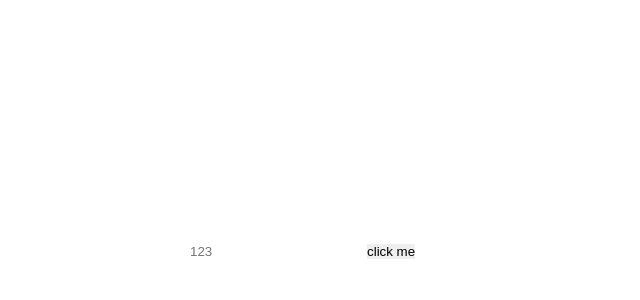
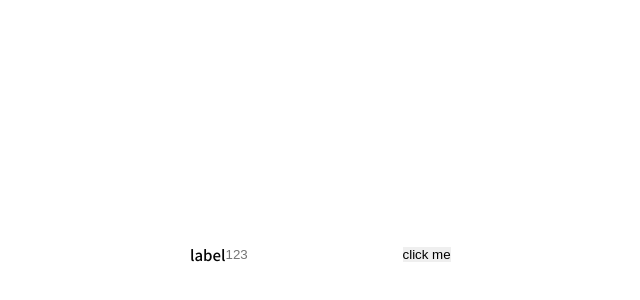
Before and after one commit to youngme92/react-ui, a React (Vite) app: page / in a window 1280 px wide. Shown: the part 158-458 px from the top of the page, without its empty margins (450-1090 px from the left). Built offline with nearby package versions, Linux system fonts and the light colour scheme.

Commit message:
fix: add ref label component

```diff
--- a/src/components/Label.tsx
+++ b/src/components/Label.tsx
@@ -1,13 +1,16 @@
-import { LabelHTMLAttributes } from "react"
+import React, { LabelHTMLAttributes, ForwardedRef, forwardRef } from "react"
 
 interface LabelProps extends LabelHTMLAttributes<HTMLLabelElement> {
   children: React.ReactNode
 }
 
-export default function Label({ children, ...props }: LabelProps) {
+export default forwardRef(function Label(
+  { children, ...props }: LabelProps,
+  ref: ForwardedRef<HTMLLabelElement> | undefined
+) {
   return (
-    <label className="label" {...props}>
+    <label className="label" {...props} ref={ref}>
       {children}
     </label>
   )
-}
+})
--- a/src/pages/HomePage.tsx
+++ b/src/pages/HomePage.tsx
@@ -1,15 +1,20 @@
 import Input from "@/components/Input"
+import Label from "@/components/Label"
 import { useRef } from "react"
 
 export default function HomePage() {
   const inputRef = useRef<HTMLInputElement>(null)
+  const labelRef = useRef<HTMLLabelElement>(null)
   return (
     <div
       style={{ margin: "auto", position: "absolute", top: "50%", left: "50%" }}
     >
       <div style={{ display: "flex", gap: "5px" }}></div>
-      <Input placeholder="123" ref={inputRef} />
-      <button onClick={() => inputRef.current?.focus()}>click me</button>
+      <Label htmlFor="input" ref={labelRef}>
+        label
+      </Label>
+      <Input id="input" placeholder="123" ref={inputRef} />
+      <button onClick={() => labelRef.current?.focus()}>click me</button>
     </div>
   )
 }
```
